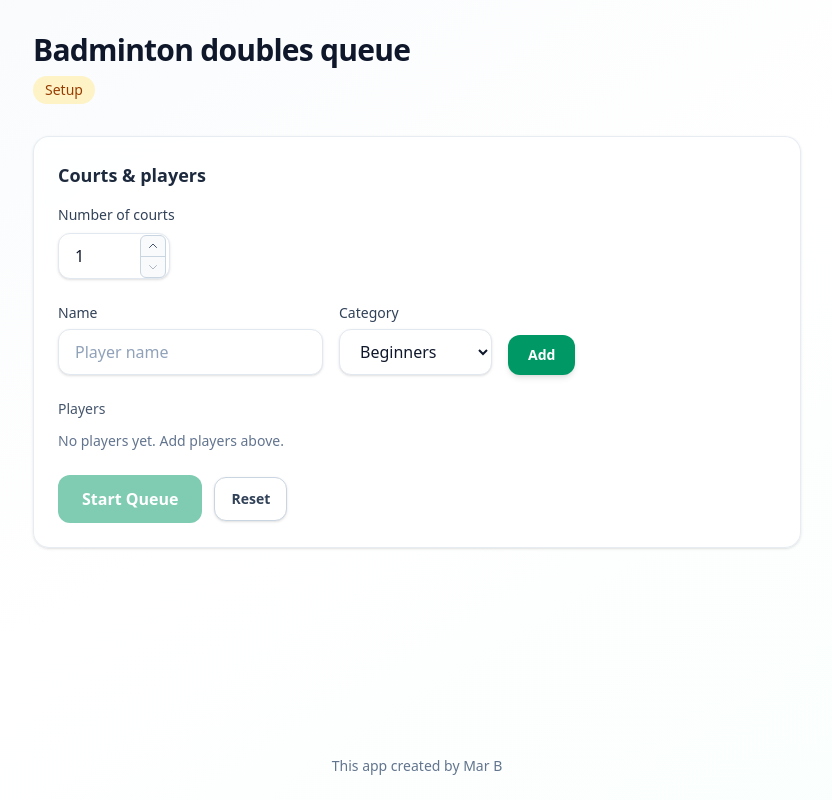
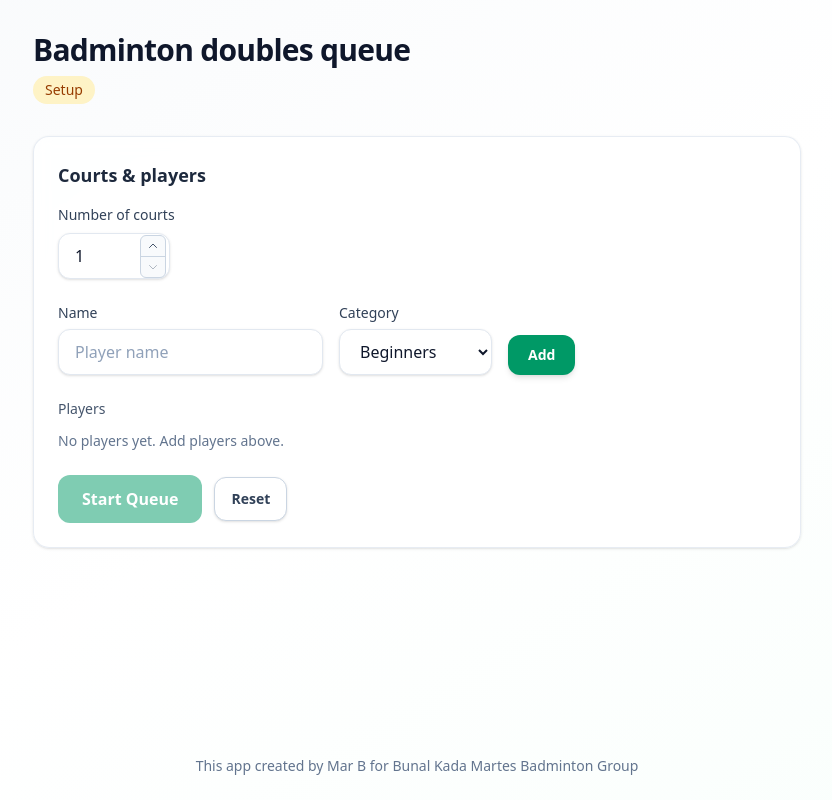
Before and after one commit to bmarangelo1-mb/badminton-queuing-app, a React (Vite) app: page / in a window 1280 px wide. Shown: the whole page, without its empty margins (223-1055 px from the left). Built offline with nearby package versions, Linux system fonts and the light colour scheme.

Commit message:
footer update

```diff
--- a/src/App.jsx
+++ b/src/App.jsx
@@ -833,7 +833,7 @@ export default function App() {
         </div>
       </div>
       <footer className="mx-auto mt-auto w-full max-w-3xl px-4 pb-6 pt-4 text-center text-sm text-slate-500 sm:px-6">
-        This app created by Mar B
+        This app created by Mar B for Bunal Kada Martes Badminton Group
       </footer>
       {showEndQueueSummary && (
         <EndQueueSummary
```
